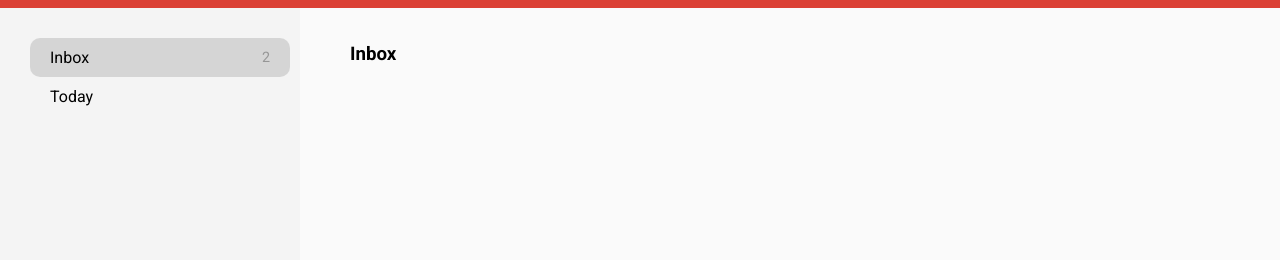
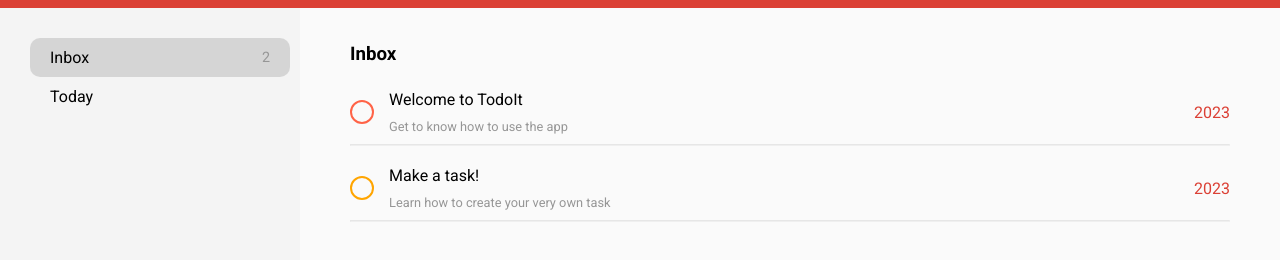
Before and after one commit to ZionLG/TodoList, a website built with webpack: page src/template.html in a window 1280 px wide. Shown: the part 42-302 px from the top of the page. Built offline with nearby package versions, Linux system fonts and the light colour scheme.

Commit message:
add task dom logic

```diff
--- a/src/domLogic.js
+++ b/src/domLogic.js
@@ -4,6 +4,7 @@
 const domLogic = (() => {
   const sidebar = document.getElementById("sidebar");
   const projectPage = document.getElementById("project");
+  const addButton = document.getElementById("add");
 
   const addProjectDOM = () => {
     const projectList = projectItemLogic.getProjects();
@@ -22,6 +23,47 @@
     title.textContent = project.getName();
 
     projectPage.append(title);
+
+    const projectTasks = todoItemLogic.getProjectTasks(project.getId());
+
+    projectTasks.forEach((task) => {
+      const container = document.createElement("div");
+      container.classList.add("task");
+
+      const detail = document.createElement("div");
+      detail.classList.add("task-detail");
+
+      const priority = document.createElement("div");
+      priority.classList.add("priority-" + task.getPriority());
+
+      const title = document.createElement("div");
+      const desc = document.createElement("div");
+      desc.classList.add("task-desc");
+
+      container.dataset.taskId = task.getId();
+
+      title.textContent = task.getTitle();
+
+      desc.textContent = task.getDescription();
+
+      detail.append(title);
+      detail.append(desc);
+
+      container.append(priority);
+
+      container.append(detail);
+
+      if (task.getDueDate()) {
+        const date = document.createElement("div");
+        date.textContent = task.getDueDate();
+        date.classList.add("task-date");
+
+        container.append(date);
+      }
+
+      projectPage.append(container);
+      projectPage.append(document.createElement("hr"));
+    });
   };
 
   const _createProjectNode = (project) => {
@@ -50,6 +92,7 @@
 
     return projectDiv;
   };
+
   const _projectAddClickEvent = (e, project) => {
     Array.from(sidebar.children).forEach((element) => {
       element.classList.remove("current");
@@ -59,6 +102,7 @@
     _addTasksDOM(project);
     console.log(e.target);
   };
+
   return { addProjectDOM };
 })();
 
--- a/src/index.js
+++ b/src/index.js
@@ -2,6 +2,7 @@
 import { todoItemLogic } from "./todoItemLogic.js";
 import { projectItemLogic } from "./projectItemLogic.js";
 import { domLogic } from "./domLogic";
+
 function initTodo() {
   const InboxP = projectItemLogic.createProject("Inbox");
   projectItemLogic.createProject("Today");
@@ -17,7 +18,7 @@
     "Make a task!",
     "Learn how to create your very own task",
     "2023",
-    "1",
+    "2",
     InboxP.getId()
   );
 
--- a/src/styles/main.scss
+++ b/src/styles/main.scss
@@ -116,8 +116,66 @@
 h3 {
   padding: 0;
   margin: 0;
+  margin-bottom: 15px;
 }
 
 #project {
   padding: 35px 50px;
 }
+
+.task {
+  cursor: pointer;
+  display: flex;
+  gap: 15px;
+  align-items: center;
+  padding: 10px 0;
+}
+
+.task-date {
+  color: $primary-color;
+  margin-left: auto;
+}
+
+.task-detail {
+  display: flex;
+  flex-direction: column;
+}
+
+.task-desc {
+  margin-top: 10px;
+  color: rgb(150,
+      150,
+      150);
+      font-size: 0.8rem;
+}
+
+hr {
+  border-color: rgb(150,
+      150,
+      150, 0.1);
+  margin: 0 0 10px 0;
+}
+
+.priority-1 {
+  border: tomato 2px solid;
+  padding: 10px;
+  border-radius: 15px;
+}
+
+.priority-2 {
+  border: orange 2px solid;
+  padding: 10px;
+  border-radius: 15px;
+}
+
+.priority-3 {
+  border: royalblue 2px solid;
+  padding: 10px;
+  border-radius: 15px;
+}
+
+.priority-4 {
+  border: lightgray 2px solid;
+  padding: 10px;
+  border-radius: 15px;
+}
--- a/src/template.html
+++ b/src/template.html
@@ -12,7 +12,7 @@
     <header>
       <i class="material-icons md-24">menu</i>
       <div>TodoIt</div>
-      <i class="material-icons md-24">add</i>
+      <i id="add" class="material-icons md-24">add</i>
     </header>
     <main>
       <div id="sidebar"></div>
--- a/src/todoItem.js
+++ b/src/todoItem.js
@@ -1,9 +1,12 @@
+import uniqid from "uniqid";
+
 const todoItem = (title, description, dueDate, priority, projectId) => {
   let _title = title;
   let _description = description;
   let _dueDate = dueDate;
   let _priority = priority;
   let _projectId = projectId;
+  let _id = uniqid();
 
   const getTitle = () => _title;
   const setTitle = (newTitle) => (_title = newTitle);
@@ -15,6 +18,7 @@
   const setPriority = (newPriority) => (_priority = newPriority);
   const getProjectId = () => _projectId;
   const setProjectId = (newProjectId) => (_projectId = newProjectId);
+  const getId = () => _id;
 
   return {
     getTitle,
@@ -27,6 +31,7 @@
     setPriority,
     getProjectId,
     setProjectId,
+    getId,
   };
 };
 
```
